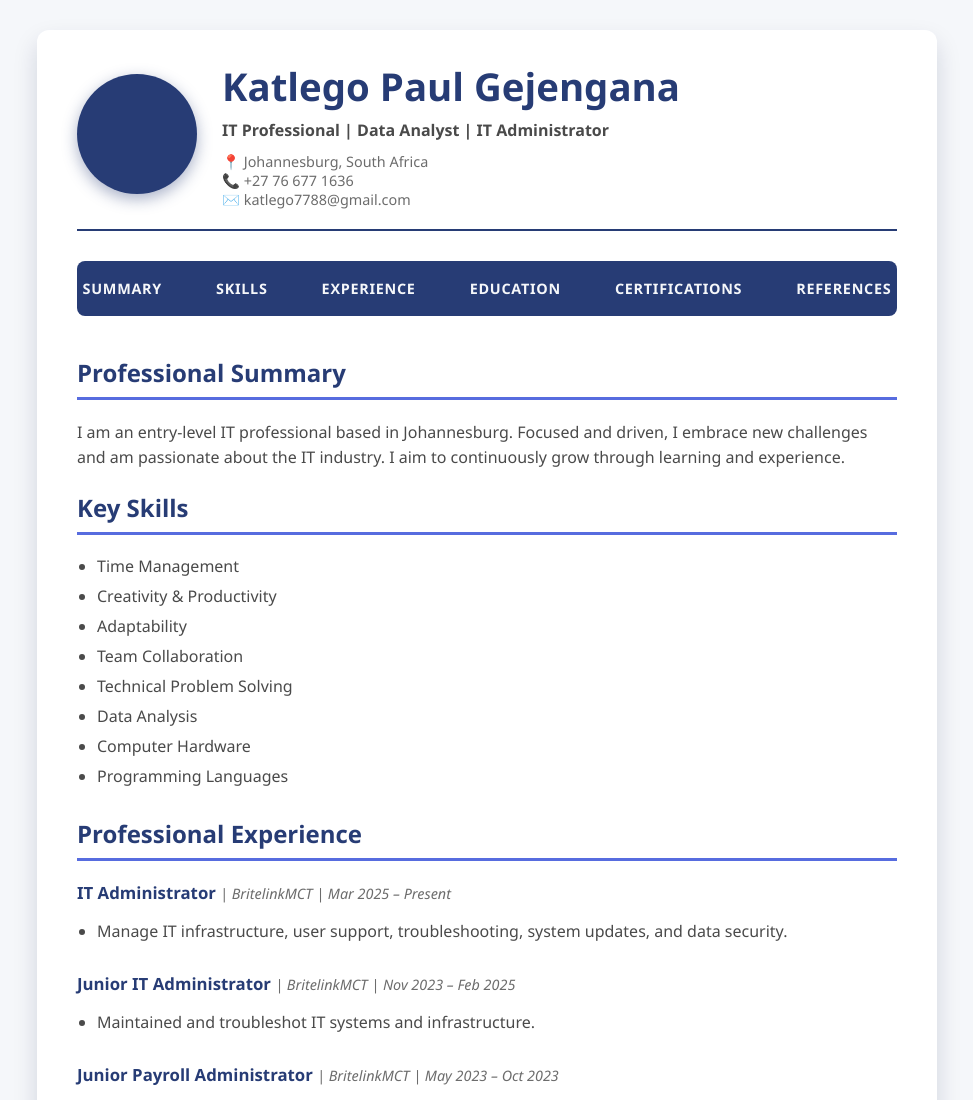
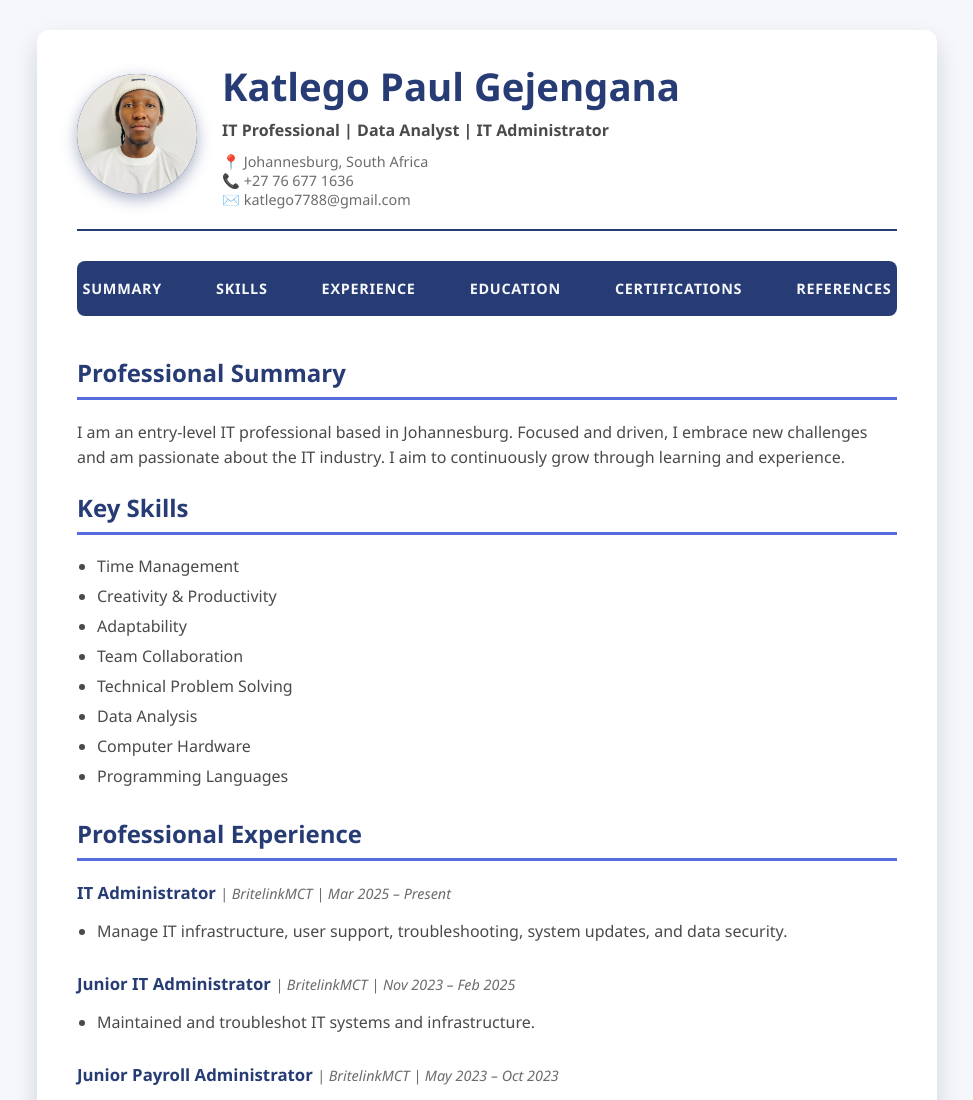
Before and after one commit to Katlego-Paul-Gejengana/Katlego-Paul-Gejengana-, a plain HTML site: page index.html in a window 1280 px wide. Shown: the top 1100 px of the page, without its empty margins (153-1126 px from the left). Drawn offline with Linux system fonts and the light colour scheme.

Commit message:
Update index.html

```diff
--- a/index.html
+++ b/index.html
@@ -187,7 +187,7 @@
   <header>
     <div class="profile-pic" title="Your Photo Here">
       <!-- Replace the img src below with your photo URL or leave empty to show placeholder -->
-      <!-- <img src="your-photo.jpg" alt="Katlego Paul Gejengana"> -->
+      <img src="ID_Pic.jpg" alt="Katlego Paul Gejengana">
     </div>
     <div class="header-text">
       <h1>Katlego Paul Gejengana</h1>
```
